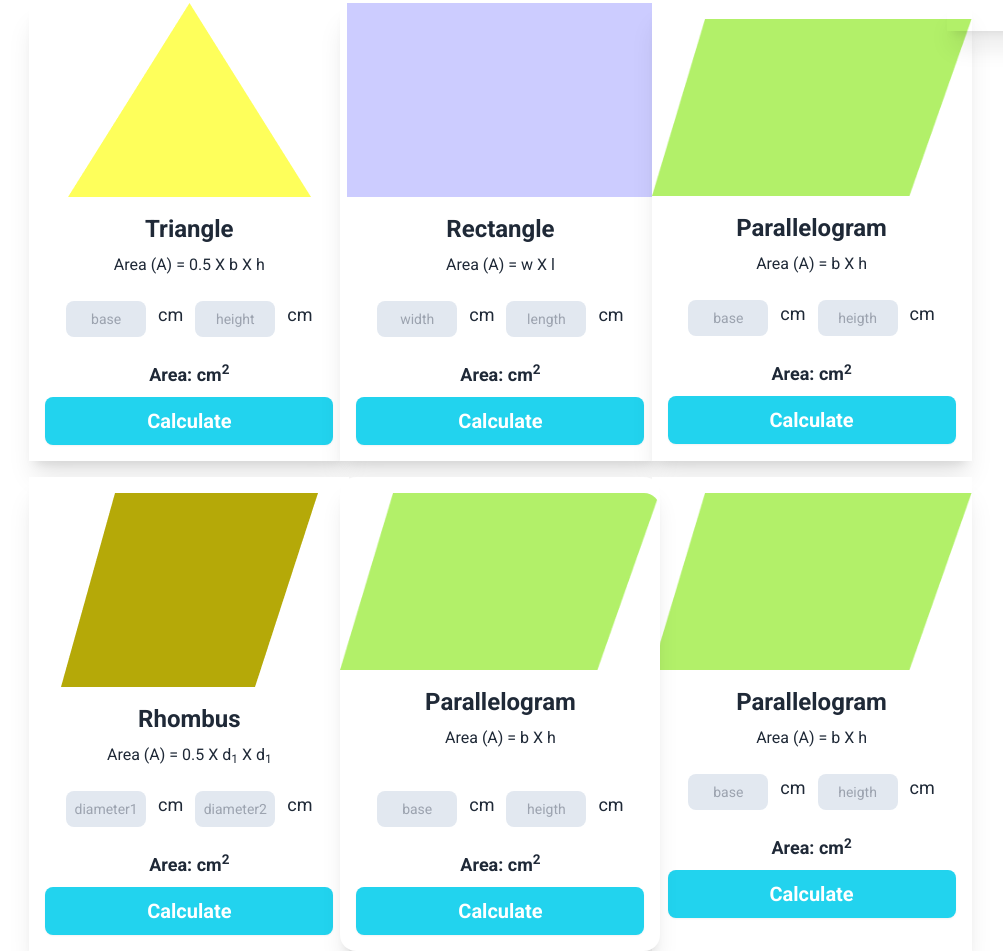
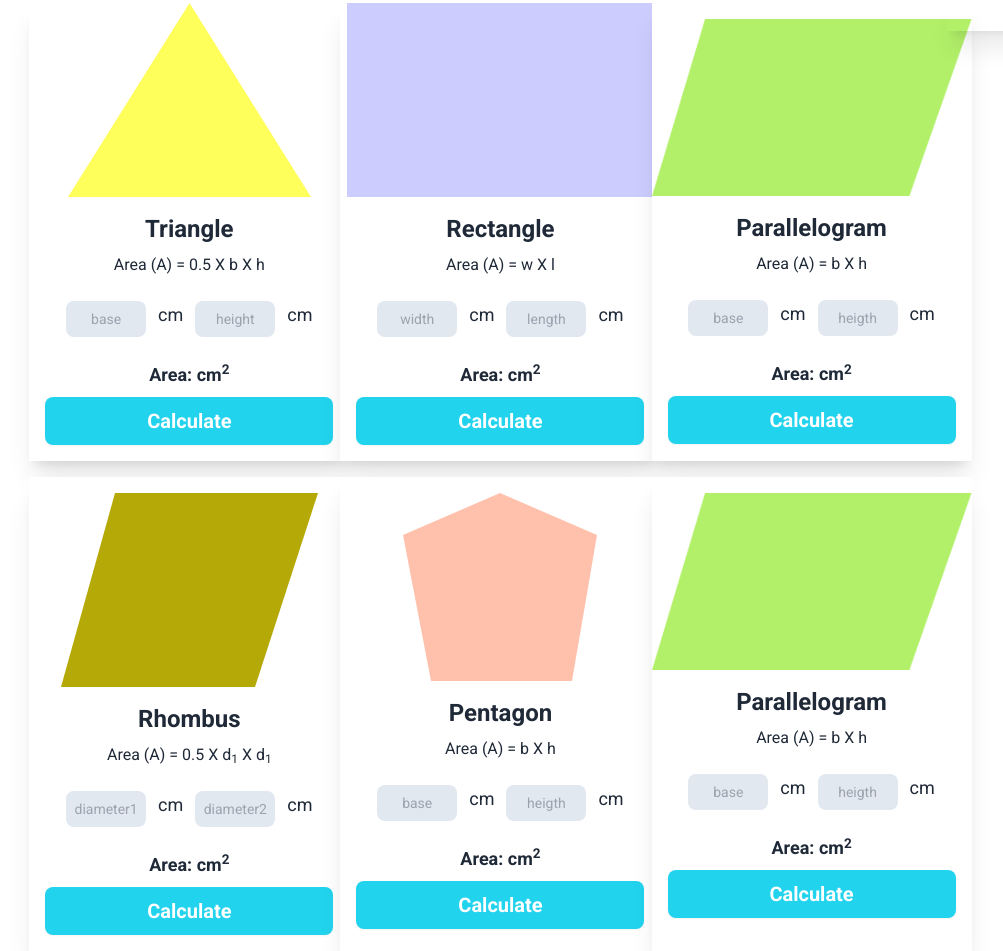
Before and after one commit to SabbirHossain-28/geometry-calculator-project, a plain HTML site: page index.html in a window 1280 px wide. Shown: the part 201-1152 px from the top of the page, without its empty margins (24-1027 px from the left). Drawn offline with nearby package versions, Linux system fonts and the light colour scheme.

Commit message:
create pentagon area calculation card with area calculation funcitionalities

```diff
--- a/index.html
+++ b/index.html
@@ -199,23 +199,23 @@
               </div>
             </div>
           </div>
-          <div class="card card-compact w-80 bg-base-100 shadow-xl pt-4">
-            <figure class="flex justify-center"><img src="./images/parallelogram.png" /></figure>
+          <div class="card5 card-compact w-80 bg-base-100 shadow-xl pt-4">
+            <figure class="flex justify-center"><img src="./images/pentagon.png" /></figure>
             <div class="card-body">
-              <h2 class="text-center text-2xl font-bold">Parallelogram</h2>
+              <h2 class="text-center text-2xl font-bold">Pentagon</h2>
               <p class="text-center text-base font-normal mb-4">
                 Area (A) = b X h
               </p>
               <div class="flex justify-center mb-4">
                 <input
-                  id="input-field-parallelogram-base"
+                  id="input-field-pentagon-base"
                   class="bg-slate-200 p-2 w-20 rounded-lg text-center"
                   type="text"
                   placeholder="base"
                 />
                 <span class="text-lg ml-3 mr-3">cm</span>
                 <input
-                  id="input-field-parallelogram-height"
+                  id="input-field-pentagon-height"
                   class="bg-slate-200 p-2 w-20 rounded-lg text-center"
                   type="text"
                   placeholder="heigth"
@@ -224,13 +224,13 @@
               </div>
               <div class="text-center">
                 <p class="text-lg font-bold">
-                  Area: <span id="area-of-parallelogram"></span
+                  Area: <span id="area-of-pentagon"></span
                   ><span>cm<sup>2</sup></span>
                 </p>
               </div>
               <div class="card-actions justify-end">
                 <button
-                  id="calculate-btn2" onclick="inputValue3()"
+                  id="calculate-btn2" onclick="inputValue5()"
                   class="btn btn-primary w-full text-white text-xl font-bold bg-[#22d3ee] border-none"
                 >
                   Calculate
--- a/script.js
+++ b/script.js
@@ -34,3 +34,9 @@ function inputValue4(){
     const areaCalculated=0.5*getBaseInputValue*getHeightInputValue;
     const areaValue=calculatedArea('area-of-rhombus',areaCalculated)
 }
+function inputValue5(){
+    const getBaseInputValue=takeInputByInputField('input-field-pentagon-base');
+    const getHeightInputValue=takeInputByInputField('input-field-pentagon-height');
+    const areaCalculated=getBaseInputValue*getHeightInputValue;
+    const areaValue=calculatedArea('area-of-pentagon',areaCalculated)
+}
```
